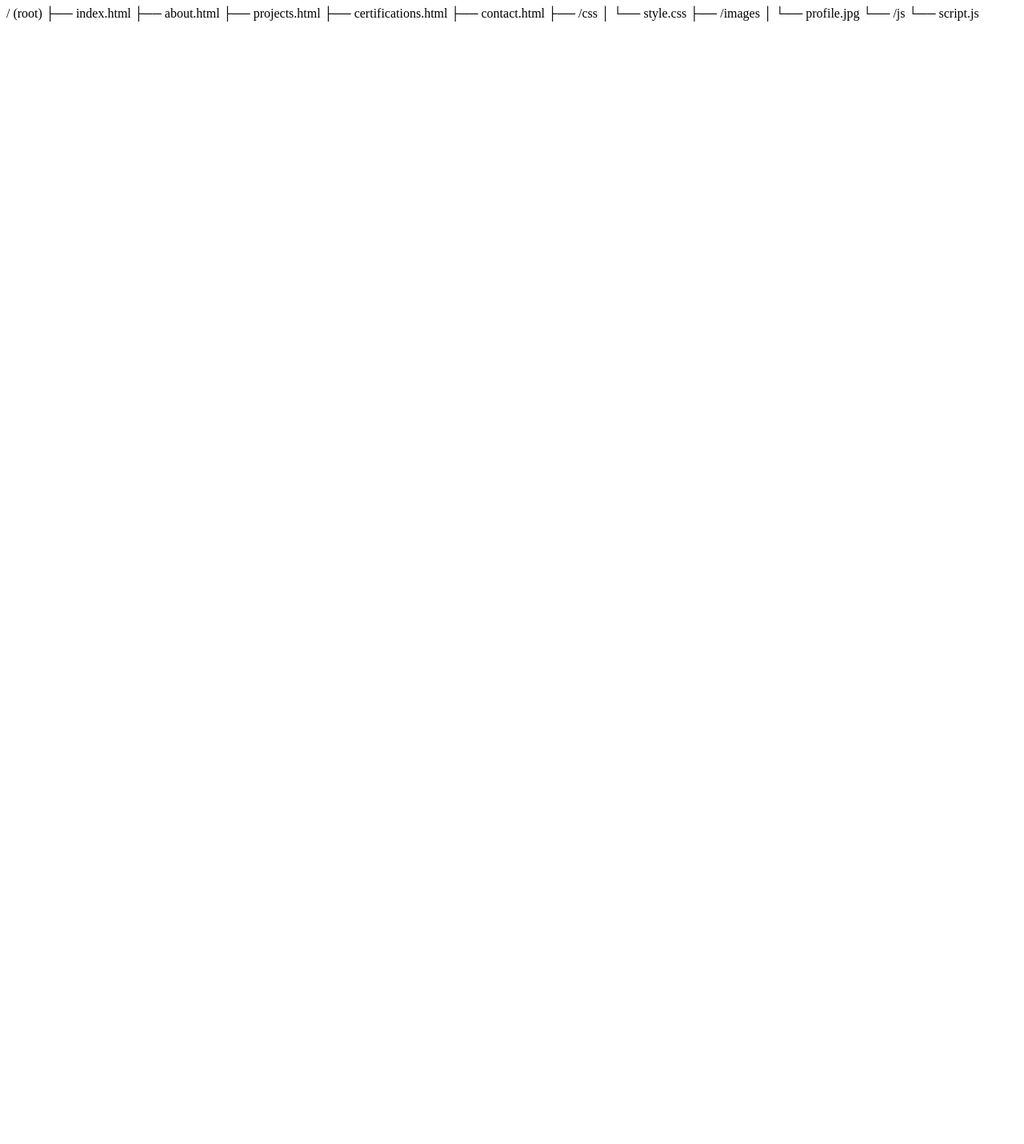
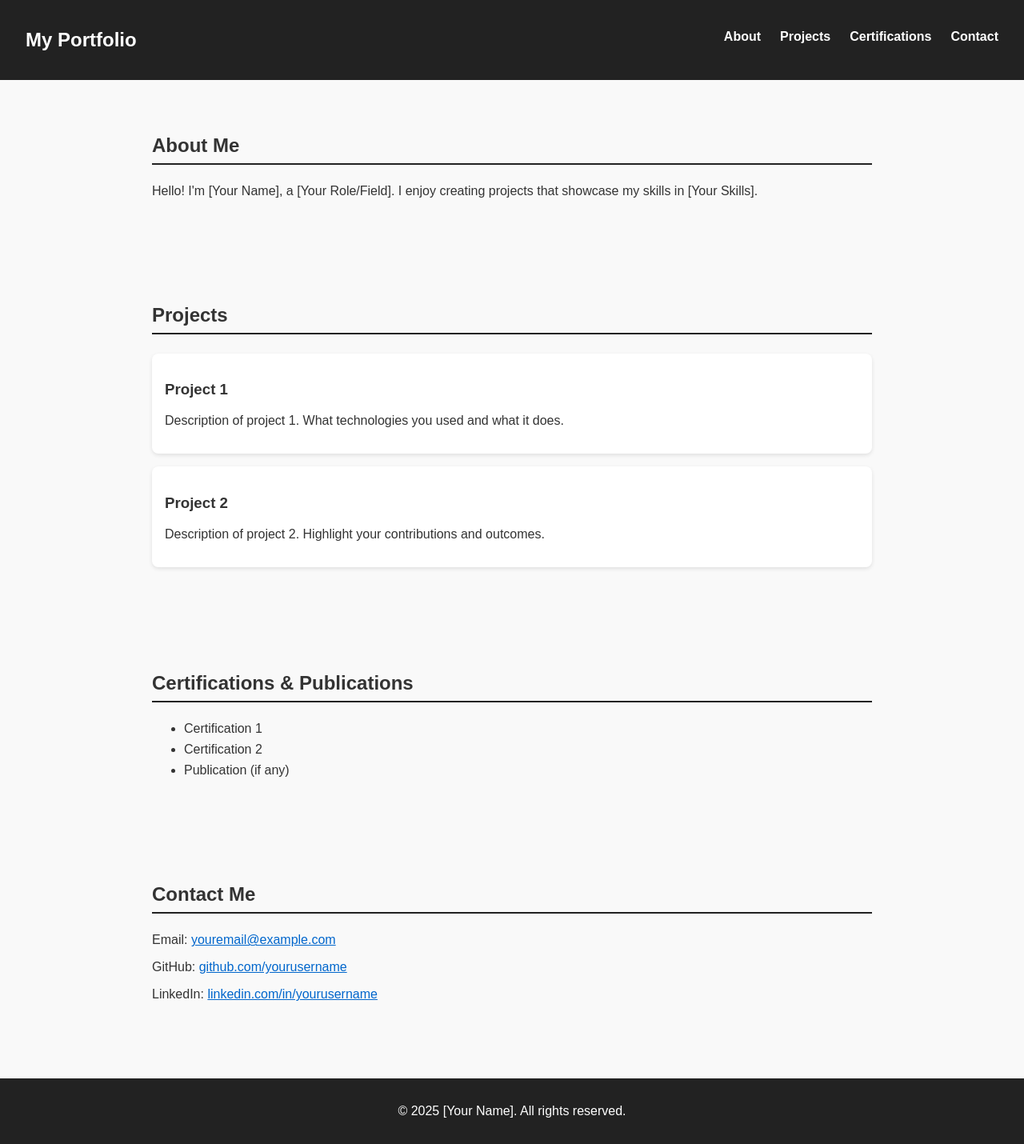
Before and after one commit to caitg2005/caitg2005.github.io, a plain HTML site: page index.html in a window 1280 px wide. Shown: the whole page at 80% size. Before the commit the page ends 800 px from the top, so only its background shows below. Drawn offline with Linux system fonts and the light colour scheme.

Commit message:
index.html

```diff
--- a/index.html
+++ b/index.html
@@ -1,12 +1,65 @@
-/ (root)
-  ├── index.html
-  ├── about.html
-  ├── projects.html
-  ├── certifications.html
-  ├── contact.html
-  ├── /css
-  │     └── style.css
-  ├── /images
-  │     └── profile.jpg
-  └── /js
-        └── script.js
+<!DOCTYPE html>
+<html lang="en">
+<head>
+  <meta charset="UTF-8">
+  <meta name="viewport" content="width=device-width, initial-scale=1.0">
+  <title>My Portfolio</title>
+  <link rel="stylesheet" href="style.css">
+</head>
+<body>
+  <!-- Header / Navigation -->
+  <header>
+    <nav>
+      <h1>My Portfolio</h1>
+      <ul>
+        <li><a href="#about">About</a></li>
+        <li><a href="#projects">Projects</a></li>
+        <li><a href="#certifications">Certifications</a></li>
+        <li><a href="#contact">Contact</a></li>
+      </ul>
+    </nav>
+  </header>
+
+  <!-- About Section -->
+  <section id="about">
+    <h2>About Me</h2>
+    <p>Hello! I'm [Your Name], a [Your Role/Field]. I enjoy creating projects that showcase my skills in [Your Skills].</p>
+  </section>
+
+  <!-- Projects Section -->
+  <section id="projects">
+    <h2>Projects</h2>
+    <div class="project">
+      <h3>Project 1</h3>
+      <p>Description of project 1. What technologies you used and what it does.</p>
+    </div>
+    <div class="project">
+      <h3>Project 2</h3>
+      <p>Description of project 2. Highlight your contributions and outcomes.</p>
+    </div>
+  </section>
+
+  <!-- Certifications Section -->
+  <section id="certifications">
+    <h2>Certifications & Publications</h2>
+    <ul>
+      <li>Certification 1</li>
+      <li>Certification 2</li>
+      <li>Publication (if any)</li>
+    </ul>
+  </section>
+
+  <!-- Contact Section -->
+  <section id="contact">
+    <h2>Contact Me</h2>
+    <p>Email: <a href="mailto:youremail@example.com">youremail@example.com</a></p>
+    <p>GitHub: <a href="https://github.com/yourusername" target="_blank">github.com/yourusername</a></p>
+    <p>LinkedIn: <a href="https://linkedin.com/in/yourusername" target="_blank">linkedin.com/in/yourusername</a></p>
+  </section>
+
+  <!-- Footer -->
+  <footer>
+    <p>&copy; 2025 [Your Name]. All rights reserved.</p>
+  </footer>
+</body>
+</html>
```
